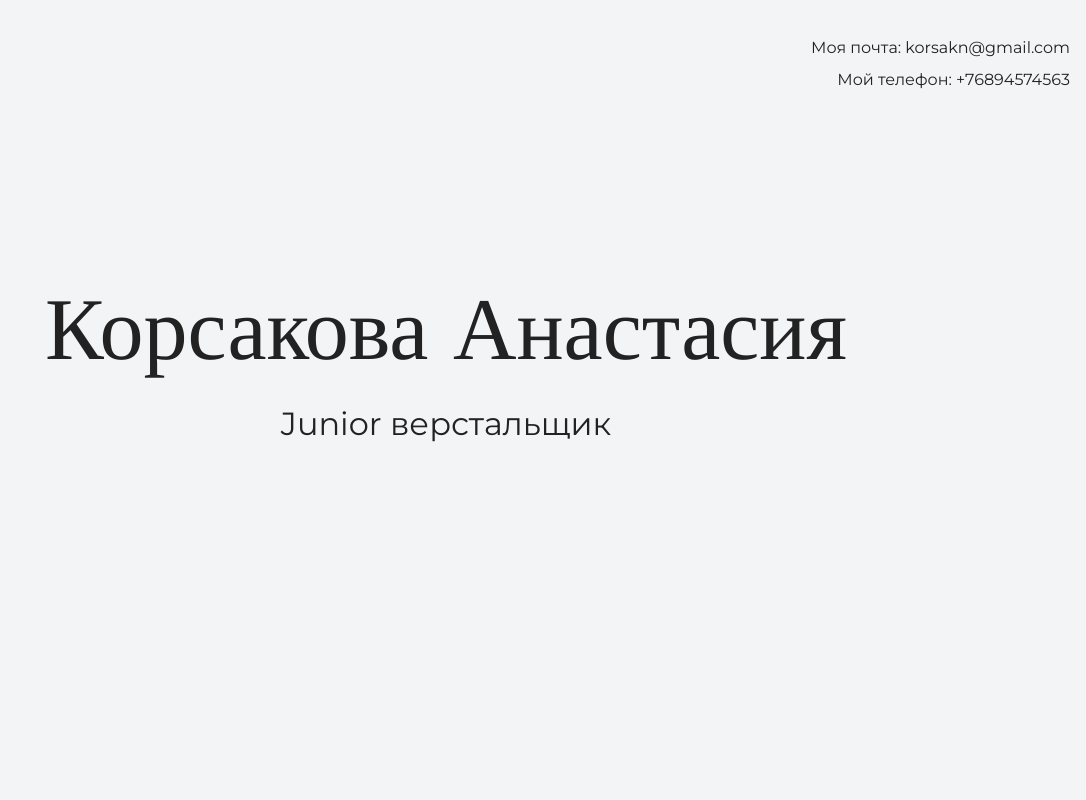
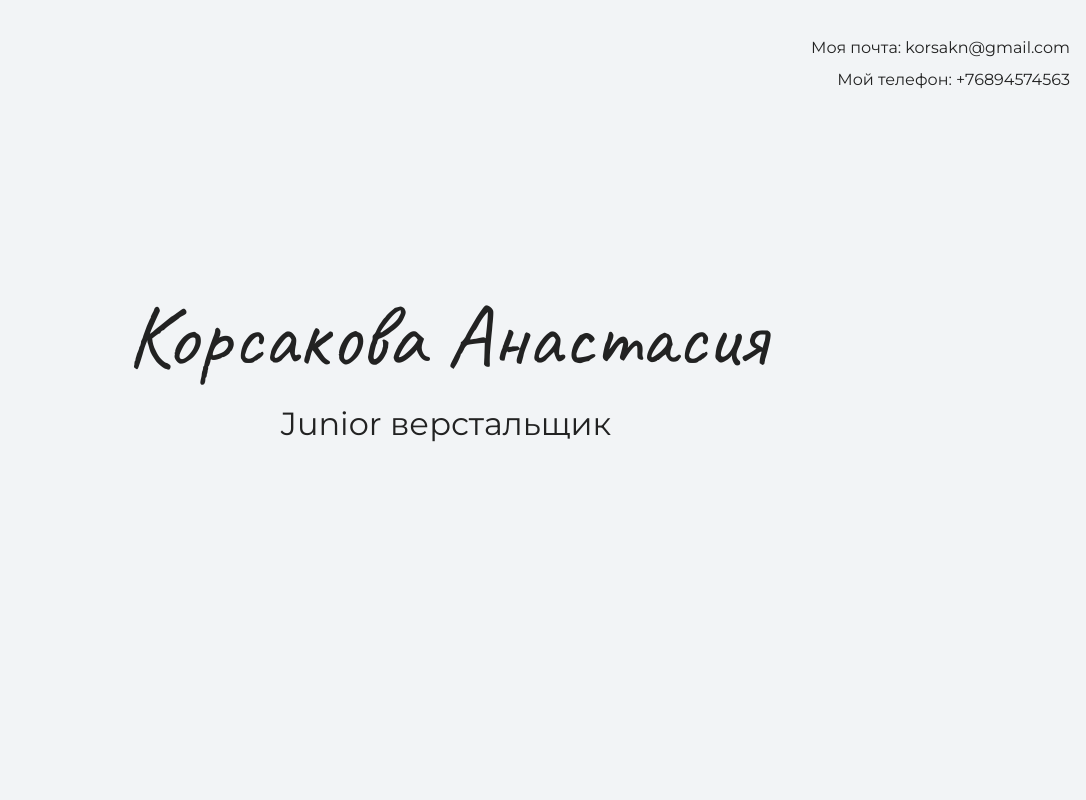
Before and after one commit to knasya/my-site, a plain HTML site: page index.html in a window 1280 px wide. Shown: the top 800 px of the page, without its empty margins (194-1280 px from the left). Drawn offline with nearby package versions, Linux system fonts and the light colour scheme.

Commit message:
Добален шрифт Caveat

```diff
--- a/style.css
+++ b/style.css
@@ -1,3 +1,17 @@
+@font-face{
+  font-family: 'Caveat';
+  src: url('fonts/Caveat-Regular.ttf');
+  font-weight: normal;
+  font-style: normal;
+}
+
+@font-face{
+  font-family: 'Caveat';
+  src: url('fonts/Caveat-Bold.ttf');
+  font-weight: bold;
+  font-style: normal;
+}
+
 body {
   margin: 0;
   min-width: 960px;
@@ -192,3 +206,7 @@ body {
   padding-left: 25px;
   background-image: url("img/icon-phone-footer.svg");
 }
+
+h1.heading {
+  font-family: Caveat;
+}
```
Also changed, not shown: fonts/Caveat-Bold.ttf (added), fonts/Caveat-Regular.ttf (added).
